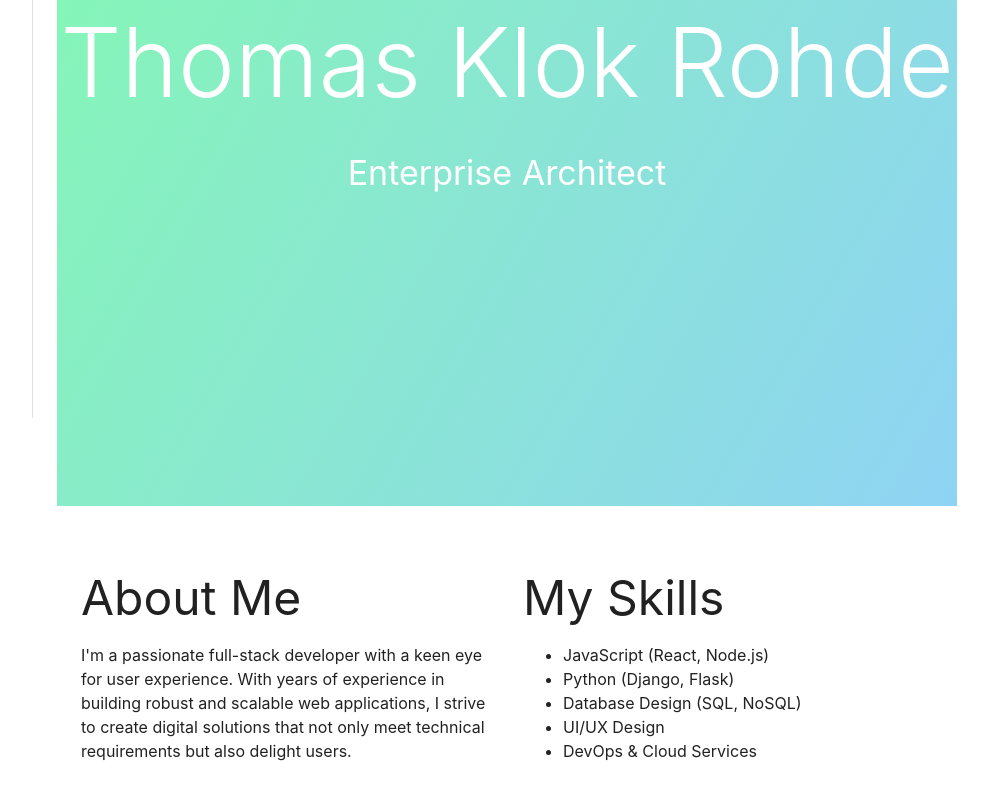
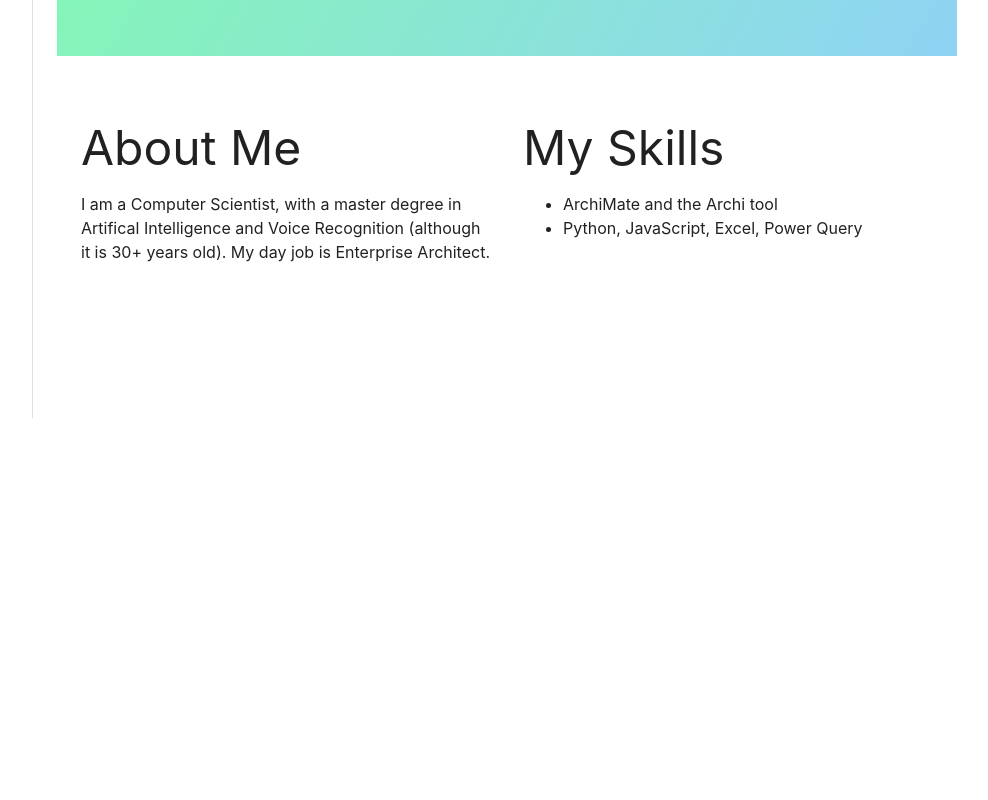
Before and after one commit to ThomasRohde/ThomasRohde.github.io, a React (Vite) app: page / in a window 1280 px wide. Shown: the part 382-1182 px from the top of the page, without its empty margins (207-1195 px from the left). After the commit the page ends 800 px from the top, so only its background shows below. Built offline with nearby package versions, Linux system fonts and the light colour scheme.

Commit message:
Version 1

```diff
--- a/public/posts.json
+++ b/public/posts.json
@@ -1,10 +1,4 @@
 [
-  {
-    "slug": "2023-07-08-2nd-post",
-    "title": "This is the second post!",
-    "date": "2023-07-08",
-    "content": "<h1>2nd post</h1>\n<p>This is the second post - just for testing+++</p>\n"
-  },
   {
     "slug": "2023-07-08-launching-my-new-portfolio-and-blog",
     "title": "Launching My New Portfolio and Blog",
--- a/src/components/Layout.jsx
+++ b/src/components/Layout.jsx
@@ -49,7 +49,7 @@ function Layout({ children }) {
             <MenuIcon />
           </IconButton>
           <Typography variant="h6" noWrap component="div">
-            Thomas Rohde's Portfolio
+            Thomas Klok Rohde
           </Typography>
         </Toolbar>
       </AppBar>
--- a/src/pages/Home.jsx
+++ b/src/pages/Home.jsx
@@ -3,7 +3,7 @@ import { styled } from '@mui/system';
 import React from 'react';
 
 const HeroSection = styled(Box)(({ theme }) => ({
-  minHeight: '100vh',
+  minHeight: '300px',
   display: 'flex',
   flexDirection: 'column',
   justifyContent: 'center',
@@ -36,10 +36,7 @@ function Home() {
               About Me
             </Typography>
             <Typography variant="body1" paragraph>
-              I'm a passionate full-stack developer with a keen eye for user experience.
-              With years of experience in building robust and scalable web applications,
-              I strive to create digital solutions that not only meet technical requirements
-              but also delight users.
+              I am a Computer Scientist, with a master degree in Artifical Intelligence and Voice Recognition (although it is 30+ years old). My day job is Enterprise Architect.
             </Typography>
           </Grid>
           <Grid item xs={12} md={6}>
@@ -47,11 +44,8 @@ function Home() {
               My Skills
             </Typography>
             <Typography variant="body1" component="ul">
-              <li>JavaScript (React, Node.js)</li>
-              <li>Python (Django, Flask)</li>
-              <li>Database Design (SQL, NoSQL)</li>
-              <li>UI/UX Design</li>
-              <li>DevOps & Cloud Services</li>
+              <li>ArchiMate and the Archi tool</li>
+              <li>Python, JavaScript, Excel, Power Query</li>
             </Typography>
           </Grid>
         </Grid>
--- a/src/pages/Projects.jsx
+++ b/src/pages/Projects.jsx
@@ -3,10 +3,13 @@ import React from 'react';
 
 function Projects() {
     const projects = [
-    { id: 1, title: 'Project 1', description: 'Description of Project 1' },
-    { id: 2, title: 'Project 2', description: 'Description of Project 2' },
-    // Add more projects as needed
+        { id: 1, title: 'Chess Anywhere', url: 'https://tkrohde.github.io/', description: 'Chess Anywhere has its roots in an old idea that had been brewing for years. The concept of a URL-encoded chess game had long been a fascinating thought experiment, but it needed the right technology and approach to become a reality.' },
+        { id: 2, title: 'Personal Blog', url: 'https://thomasrohde.github.io/', description: 'This site! A React + Vite project for a personal landing page.' },
     ];
+
+    const handleLearnMore = (url) => {
+        window.open(url, '_blank', 'noopener,noreferrer');
+    };
 
     return (
         <Container>
@@ -26,7 +29,9 @@ function Projects() {
                                 </Typography>
                             </CardContent>
                             <CardActions>
-                <Button size="small">Learn More</Button>
+                                <Button size="small" onClick={() => handleLearnMore(project.url)}>
+                                    Learn More
+                                </Button>
                             </CardActions>
                         </Card>
                     </Grid>
```
Also changed, not shown: src/blog-posts/2023-07-08-2nd-post.md (deleted, +0 -8 lines), 1 other file (tests, documents, lock files or other folders). Lines whose indentation alone changed are shown as unchanged.
